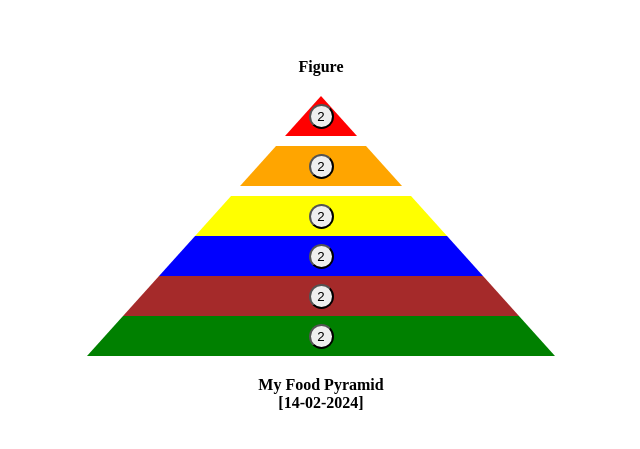
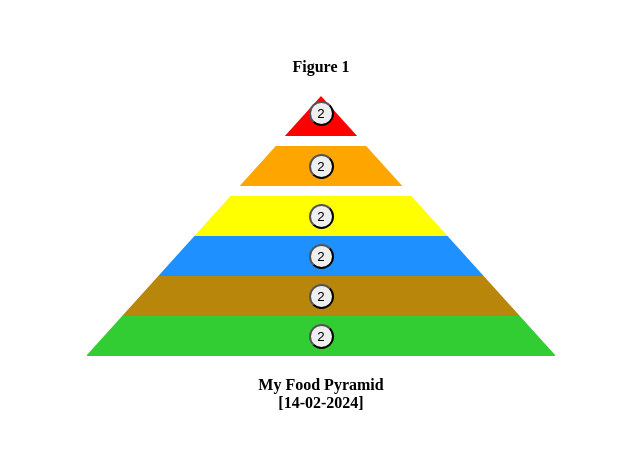
Before and after one commit to FrenkieWang/food_pyramid, a React (Create React App) app in the folder frontend/: page / in a window 1280 px wide. Shown: the part 173-622 px from the top of the page, without its empty margins (319-959 px from the left). Built offline with nearby package versions, Linux system fonts and the light colour scheme.

Commit message:
Change detail of layer 1 4 5 6

```diff
--- a/frontend/src/App.css
+++ b/frontend/src/App.css
@@ -1,3 +1,9 @@
+/* Apply box-sizing to all elements
+   ignore padding and border */
+* {
+    box-sizing: border-box;
+}
+
 .App{
     display: flex;
     justify-content: center; /* Horizontal center sub element*/
@@ -43,32 +49,11 @@
     width: 100%;
 }
 
-/* Set background color for each element */
-.red {
-    background-color: red;
+.color-bar-1 {
+    align-items: flex-end ; /* Clild element at the bottom */
+    padding-bottom: 10px; /* Distance from bottom */
 }
 
-.orange {
-    background-color: orange;
-}
-
-.yellow {
-    background-color: yellow;
-}
-
-.blue {
-    background-color: blue;
-}
-
-.brown {
-    background-color: brown;
-}
-
-.green {
-    background-color: green;
-}
-
-/* Set style for spacer */
 .spacer {
     background-color: white;
     height: 10px;
@@ -90,10 +75,10 @@
 .ctrl{
     cursor: pointer; /*  When hover, the cusor is a pointer */
     opacity: 0;
-    transition: opacity 0.3s ease; /* 添加过渡效果，使透明度的变化更平滑 */
+    transition: opacity 0.3s ease; /* Make smooth change in transparancy */
 }
 
-/* 当鼠标悬停在.color-bar上时，显示.ctrl按钮 */
+/* When hover at color-bar, show the ctrl button */
 .color-bar:hover .ctrl {
     opacity: 1;
 }
--- a/frontend/src/App.js
+++ b/frontend/src/App.js
@@ -7,9 +7,9 @@ const App = () => {
     red: { num: 2, height: 40 },
     orange: { num: 2, height: 40 },
     yellow: { num: 2, height: 40 },
-    blue: { num: 2, height: 40 },
-    brown: { num: 2, height: 40 },
-    green: { num: 2, height: 40 }
+    dodgerblue: { num: 2, height: 40 },
+    darkgoldenrod : { num: 2, height: 40 },
+    limegreen: { num: 2, height: 40 }
   };
   const [layers, setLayers] = useState(initialLayers);
 
@@ -36,12 +36,12 @@ const App = () => {
 
   return (
     <div className="App">
-      <div className="title text">Figure</div>
+      <div className="title text">Figure 1</div>
       <div className="Pyramid">
         <div className="container" style={{ width:`${containerWidth}px`, height: `${containerHeight}px` }}>
           {Object.keys(layers).map((color, index) => (
             <React.Fragment key={color}>
-              <div className="color-bar" style={{ height: `${layers[color].height}px`, backgroundColor: color }}>
+              <div className={`color-bar color-bar-${index + 1}`} style={{ height: `${layers[color].height}px`, backgroundColor: color }}>
                 <button className="btn ctrl" onClick={() => handleChange(color, 1)}>+</button>
                 <button className="btn num">{layers[color].num}</button>
                 <button className="btn ctrl" onClick={() => handleChange(color, -1)}>-</button>
@@ -53,9 +53,9 @@ const App = () => {
         </div>
         {/* Use two white triangle to cover the container */}
         <div className="cover-container" style={{
-          borderLeft: `${containerWidth / 2}px solid white`,
-          borderRight: `${containerWidth / 2}px solid white`,
-          borderBottom: `${containerHeight}px solid transparent` // 保持border-bottom不变
+          borderLeft: `${containerWidth / 2 + 1}px solid white`,  /* +1 Make it cover the border */
+          borderRight: `${containerWidth / 2 + 1}px solid white`,
+          borderBottom: `${containerHeight}px solid transparent`
         }}></div>
       </div>
       <div className = "user text">My Food Pyramid</div>
```
